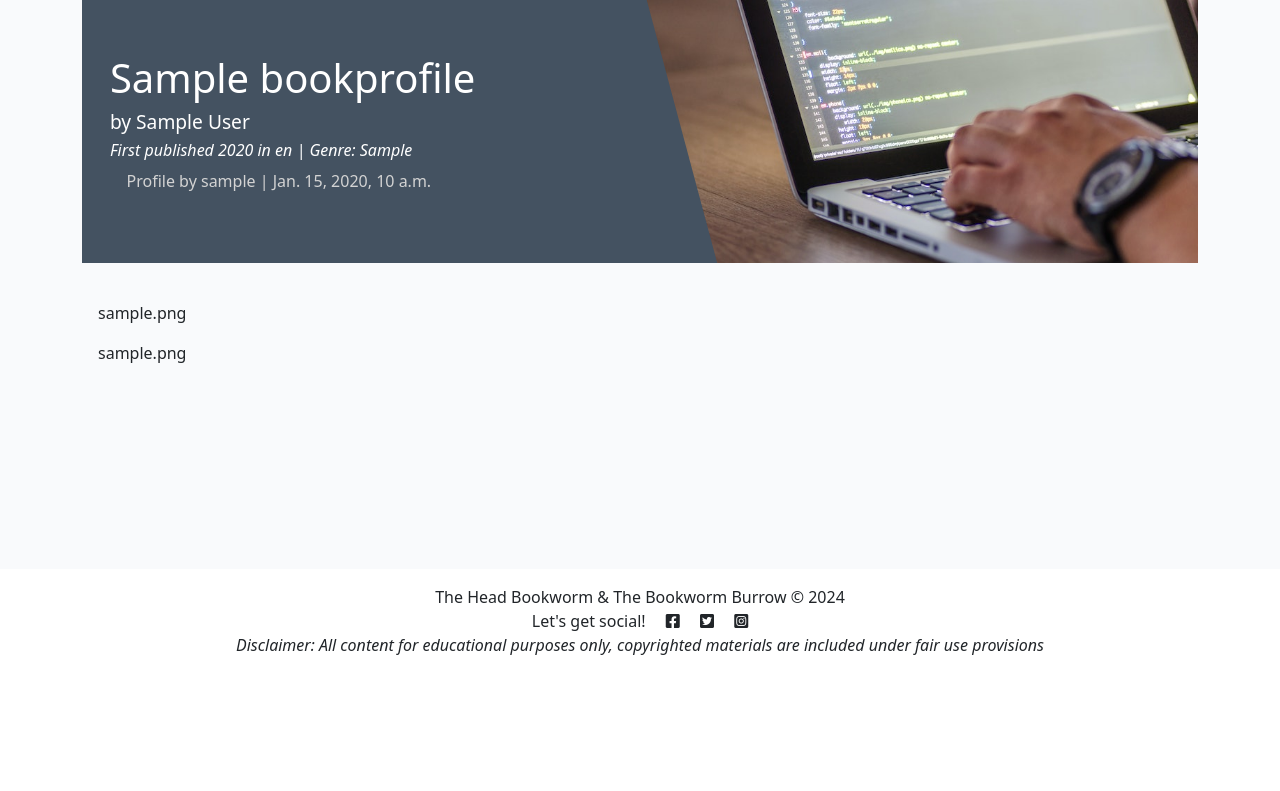
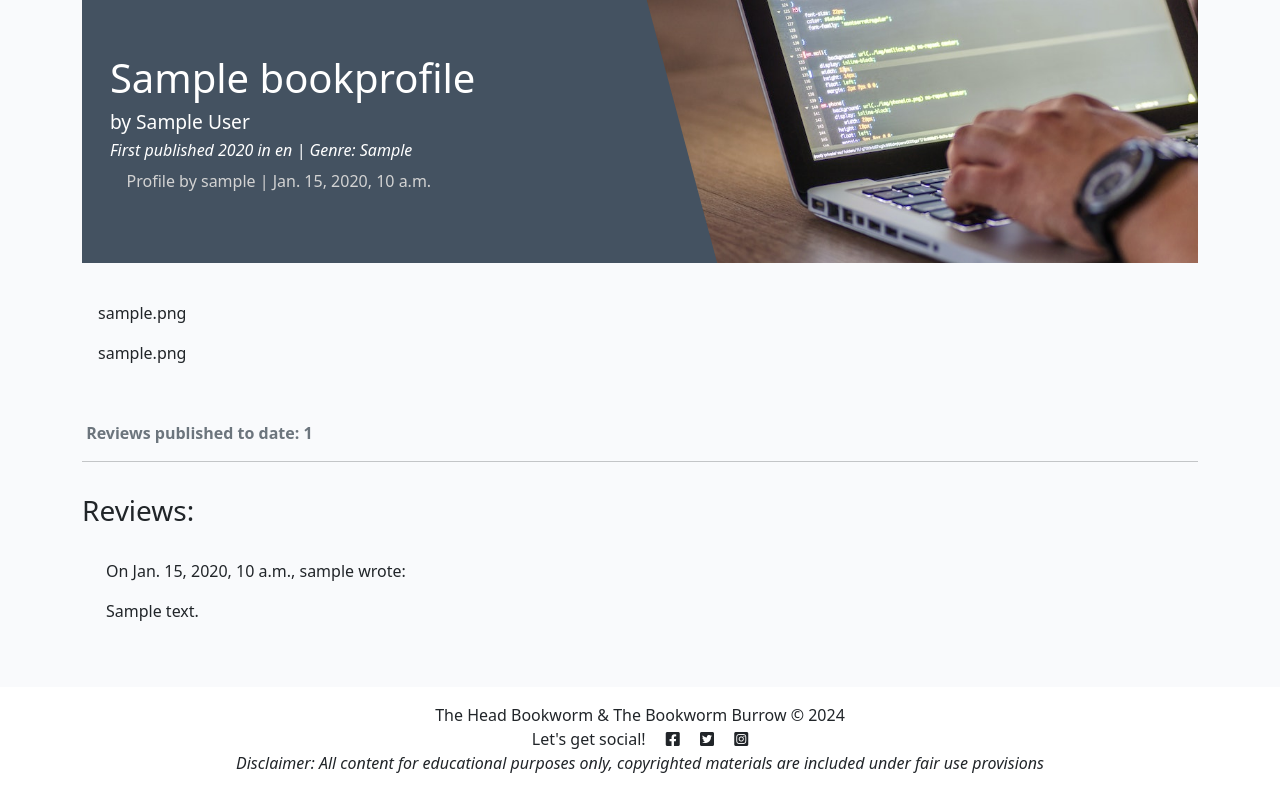
Before and after one commit to Matthieu-Arn/BookwormBurrow, a Django app: a page that uses bibliorat/templates/bibliorat/bookprofile_detail.html in a window 1280 px wide. Shown: the part 127-918 px from the top of the page. Before the commit the page ends 782 px from the top, so only its background shows below. Run offline with Django 4.2, Linux system fonts and the light colour scheme; tables that the repository leaves empty hold one stand-in row (values such as "Sample post").

Commit message:
Display bookreviews under bookprofiles, filtering waiting for approval

```diff
--- a/bibliorat/templates/bibliorat/bookprofile_detail.html
+++ b/bibliorat/templates/bibliorat/bookprofile_detail.html
@@ -9,7 +9,7 @@
                 <h1 class="bookprofile-title">{{ bookprofile.booktitle }}</h1>
                 <h2 class="bookprofile-authorname"> by {{ bookprofile.authorname }}</h2>
                 <h3 class="bookprofile-bookdetails"> First published {{ bookprofile.publicationyear }} in {{ bookprofile.originallanguage }} | Genre: {{ bookprofile.bookgenre }}</h3>
-                <!-- Profile author goes before the | the post's created date goes after -->
+                <!-- Profile author goes before the | the profile's created date goes after -->
                 <p class="bookprofile-subtitle"> &nbsp; &nbsp; Profile by {{ bookprofile.profileauthor }} | {{ bookprofile.created_on }}</p>
             </div>
             <div class="d-none d-md-block col-md-6 masthead-image">
@@ -34,6 +34,48 @@
             </div>
         </div>
     </div>
+      <!-- Displaying count of Bookreviews -->
+  <div class="row">
+    <div class="col-12">
+      <strong class="text-secondary">
+        <i class="far fa-bookreviews"></i> Reviews published to date: {{ bookreview_count }}
+      </strong>
+    </div>
+    <div class="col-12">
+      <hr>
+    </div>
+  </div>
+  <!-- Displaying Bookreviews -->
+  <div class="row">
+    <div class="col-md-8 card mb-4  mt-3 ">
+      <h3>Reviews:</h3>
+      <div class="card-body">
+        <!-- We want a for loop inside the empty control tags
+          to iterate through each bookreview in bookreviews -->
+        {% for bookreview in bookreviews %}
+        <div class="p-2 bookreviews
+          {% if not bookreview.approved and bookreview.reviewauthor == user %}
+          faded{% elif not bookreview.approved %} d-none{% endif %}">
+          <p class="font-weight-bold">
+            On {{ bookreview.created_on }},
+            <span class="font-weight-normal">
+              {{ bookreview.reviewauthor }}
+            </span> wrote:
+          </p>
+          <div id="bookreview{{ bookreview.id }}">
+            {{ bookreview.reviewcontent | linebreaks }}
+          </div>
+          {% if not bookreview.approved and bookreview.reviewauthor == user %}
+          <p class="approval">
+            This review is awaiting approval
+          </p>
+          {% endif %}
+        </div>
+        <!-- Our for loop ends here -->
+        {% endfor %}
+      </div>
+    </div>
+  </div>
 </div>
 
 {% endblock content %}
--- a/bibliorat/views.py
+++ b/bibliorat/views.py
@@ -19,7 +19,7 @@ class BookprofileList(generic.ListView):
         if paginator.num_pages > 1:
             context['second_to_last_page'] = paginator.num_pages - 1
         else:
-            context['second_to_last_page'] = None  # No second to last page available
+            context['second_to_last_page'] = None
 
         return context
 
@@ -34,14 +34,19 @@ def bookprofile_detail(request, slug):
 
     **Template:**
 
-    :template:`bbibliorat/bookprofile_detail.html`
+    :template:`bibliorat/bookprofile_detail.html`
     """
 
     queryset = Bookprofile.objects.filter(status=1)
     bookprofile = get_object_or_404(queryset, slug=slug)
+    bookreviews = bookprofile.bookreview_set.all().order_by("-created_on")
+    bookreview_count = bookprofile.bookreview_set.filter(approved=True).count()
 
     return render(
         request,
         "bibliorat/bookprofile_detail.html",
-        {"bookprofile": bookprofile},
+        {"bookprofile": bookprofile,
+        "bookreviews": bookreviews,
+        "bookreview_count": bookreview_count,
+        },
     )
```
